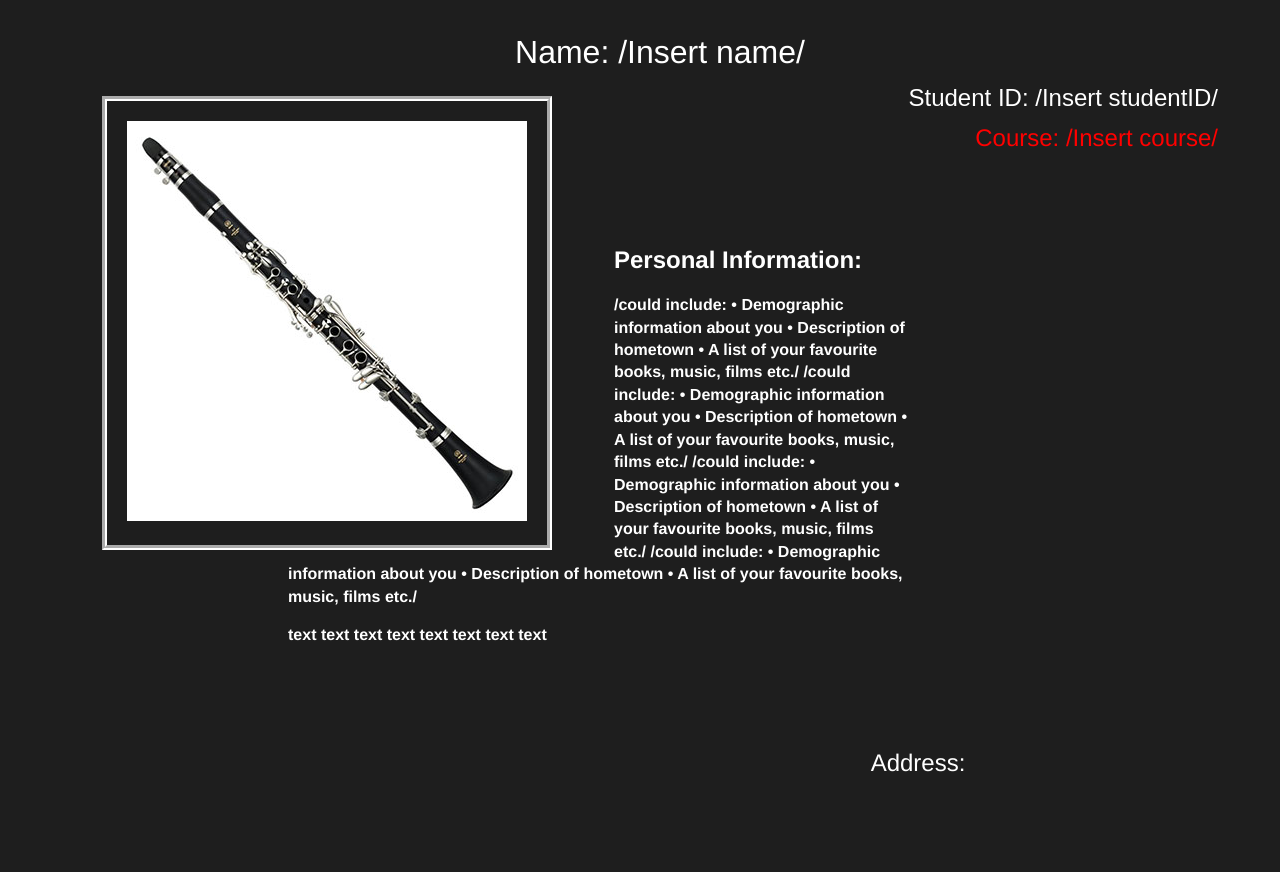
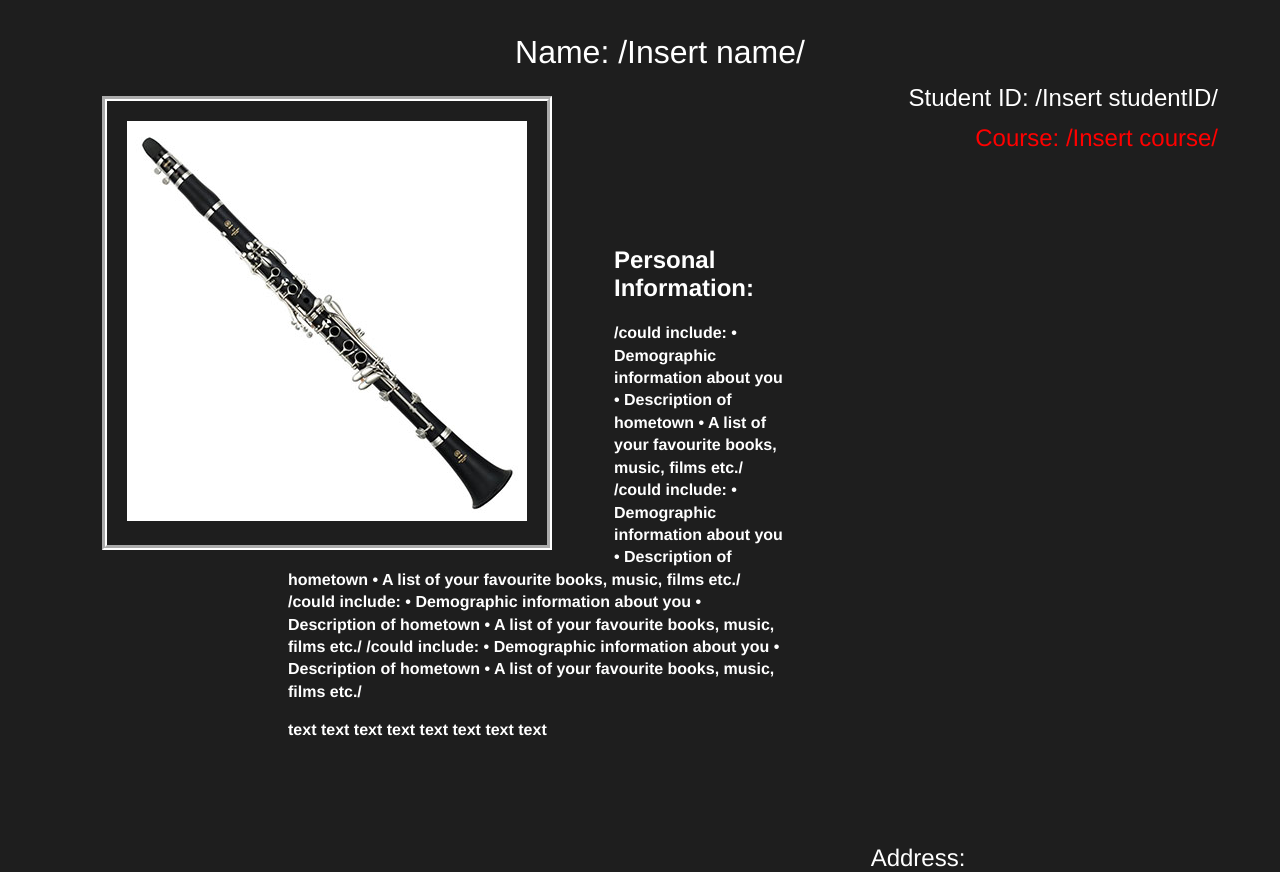
Before and after one commit to Zircon332/WebApp_Assignment, a PHP site: page /aboutme1.html in a window 1280 px wide. Shown: the part 956-1828 px from the top of the page. Run offline with PHP 8.4, Linux system fonts and the light colour scheme; a map, chart or similar area stays blank; some libraries are stand-ins or nearby versions.

Commit message:
Update style.css

```diff
--- a/assign1/styles/style.css
+++ b/assign1/styles/style.css
@@ -781,7 +781,7 @@ li.about_course {
 .about_personalinfo {
   padding: 5% 15%;
   text-align:left;
-  width:50%;
+  width:40%;
   margin-right:0;
 }
 
```
